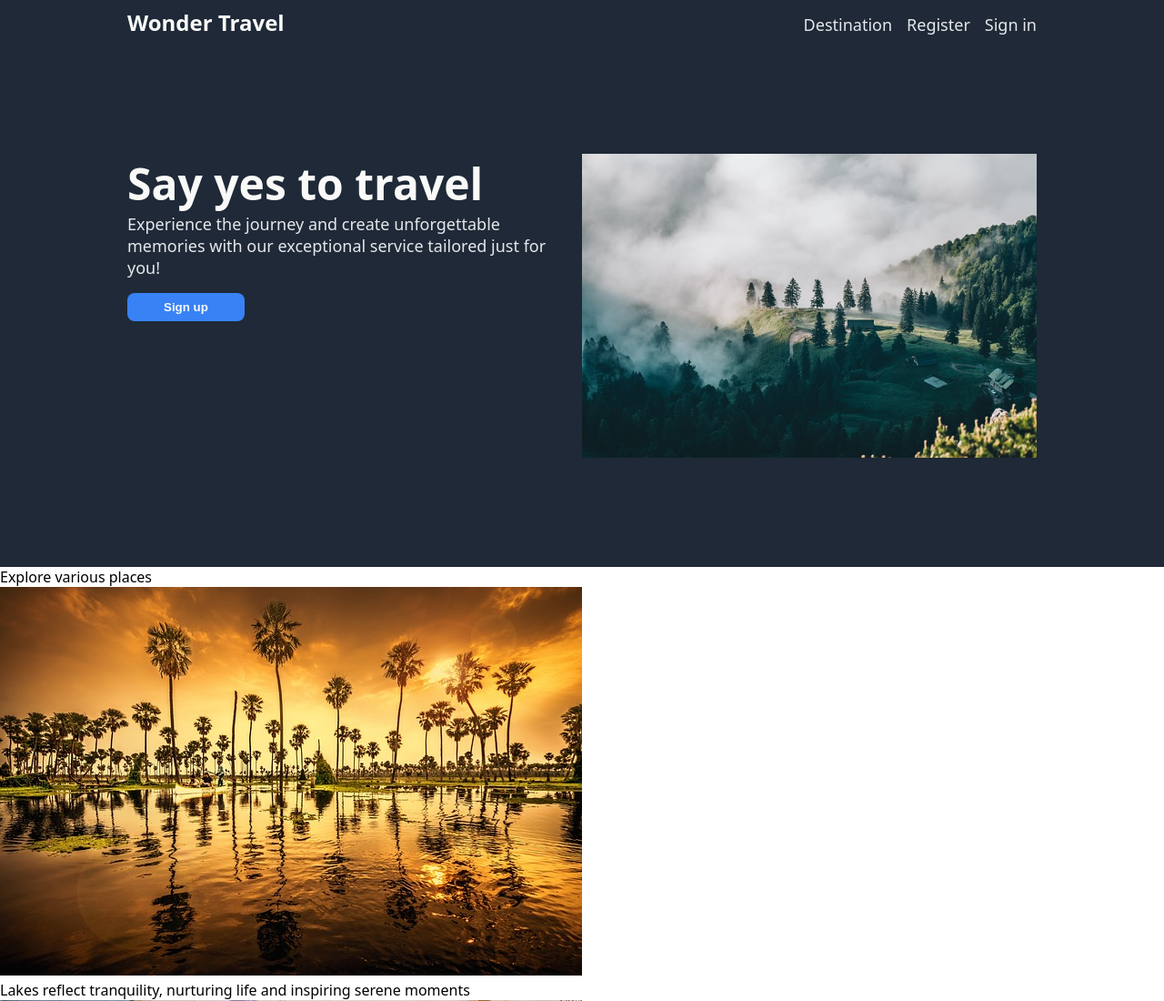
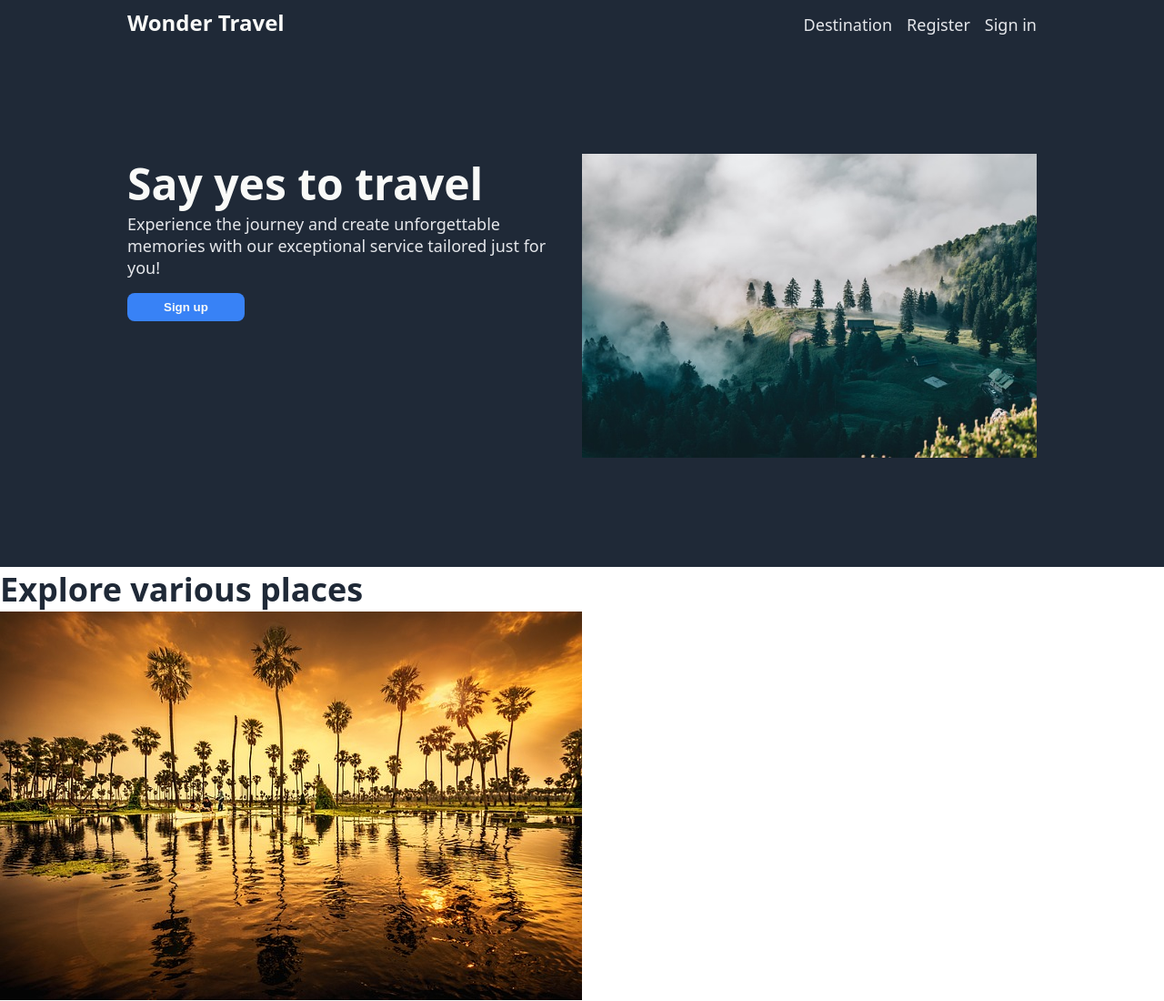
Before and after one commit to HarishNarayanan-M/Landing-page, a plain HTML site: page index.html in a window 1280 px wide. Shown: the top 1100 px of the page at 91% size. Drawn offline with Linux system fonts and the light colour scheme.

Commit message:
Set font size,weight and color for header2

```diff
--- a/style.css
+++ b/style.css
@@ -97,3 +97,9 @@ button{
 .down{
     color: #e5e7eb;
 }
+
+.header2{
+    font-size: 36px;
+    font-weight: 900;
+    color: #1F2937;
+}
```
